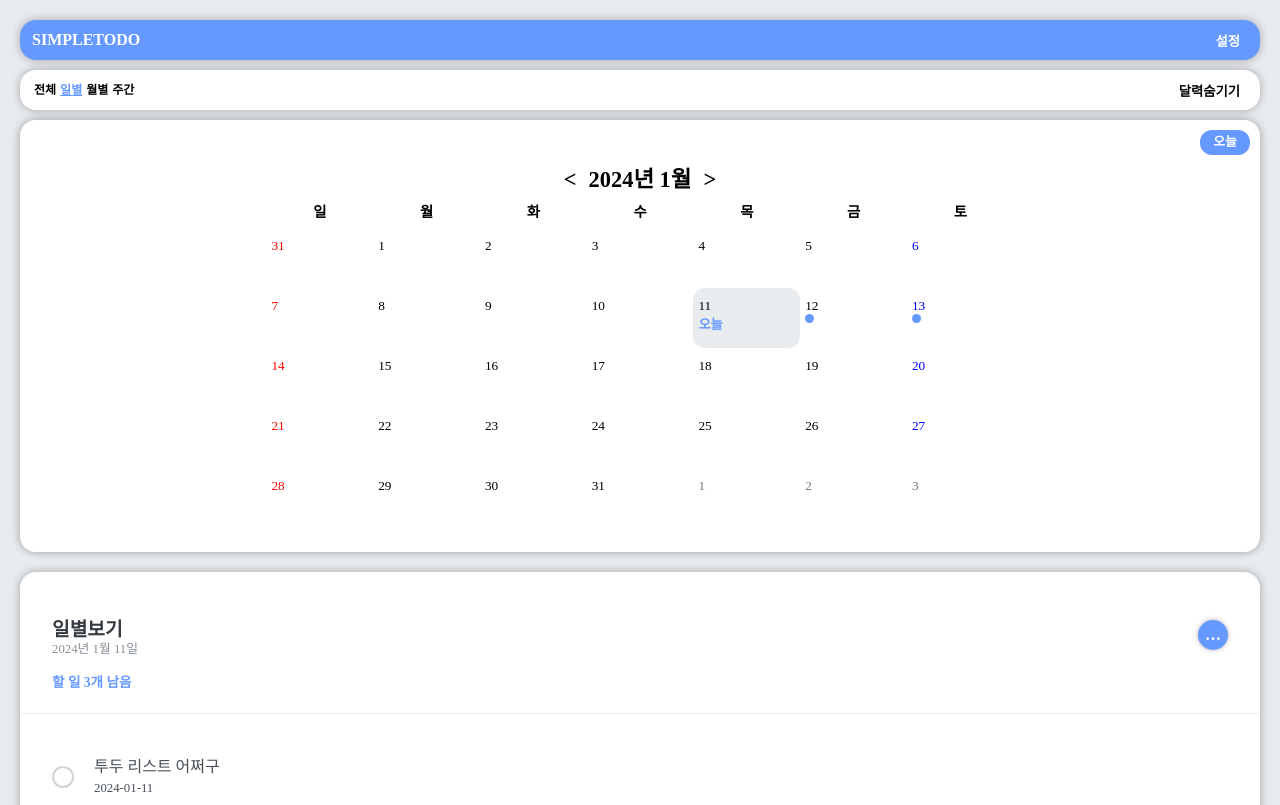
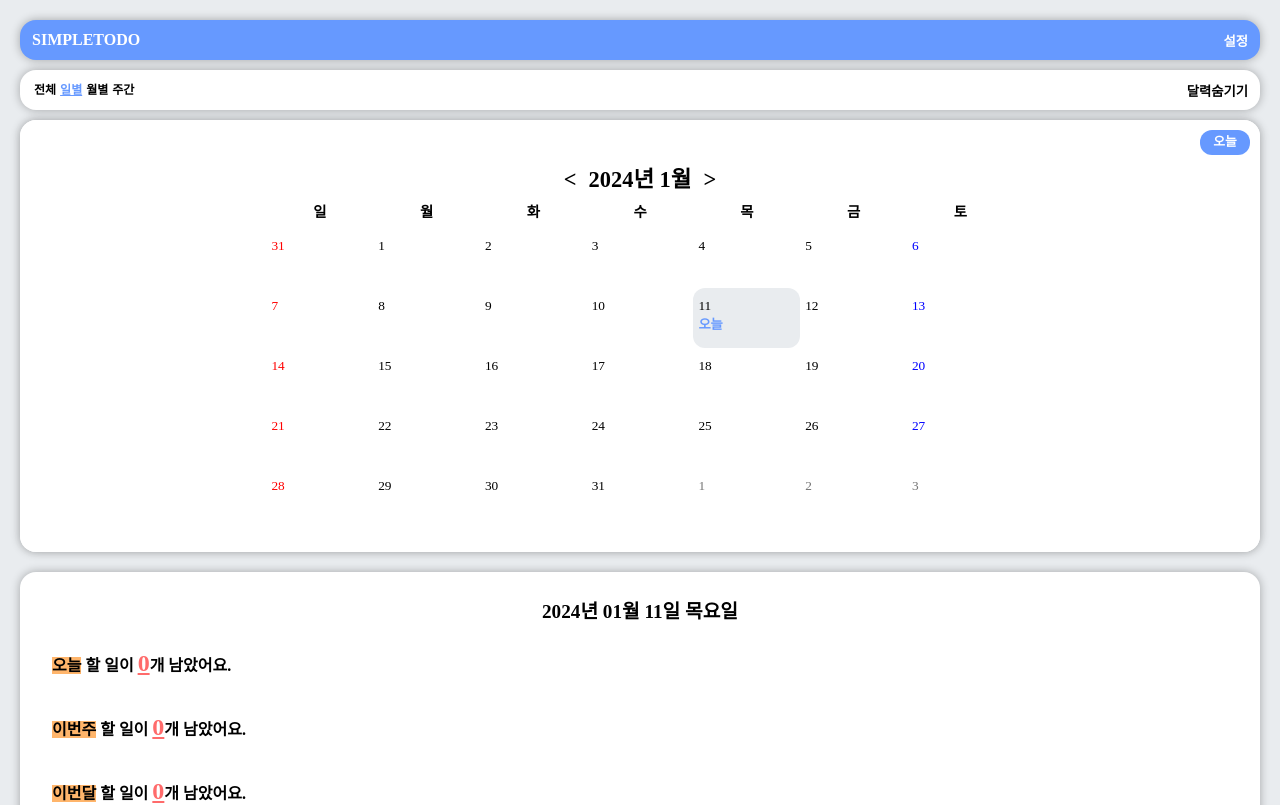
Before and after one commit to onpul/mashup-todolist, a React (Create React App) app: page / in a window 1280 px wide. Shown: the top 805 px of the page. Built offline with nearby package versions, Linux system fonts and the light colour scheme.

Commit message:
메인화면 개발중

```diff
--- a/src/App.js
+++ b/src/App.js
@@ -6,12 +6,12 @@ import TodoList from './components/TodoList';
 import TodoCreate from './components/TodoCreate';
 import { TodoProvider } from './TodoContext';
 import CalendarTemplate from './components/CalendarTemplate';
-import HeaderTemplate from './components/HeaderTemplate';
 import FilterTemplate from './components/FilterTemplate';
 import MainTemplate from './components/MainTemplate';
-import FooterTemplate from './components/FooterTemplate';
 import TodoEdit from './components/TodoEdit';
 import ReportTemplate from './components/ReportTemplate';
+import HeaderTemplate from './components/HeaderTemplate';
+import FooterTemplate from './components/FooterTemplate';
 
 const GlobalStyle = createGlobalStyle`
     /* 기본 적용 스타일 초기화 */
@@ -87,7 +87,7 @@ function App() {
                     <HeaderTemplate />
                     <FilterTemplate />
                     <CalendarTemplate />
-                    {/* <ReportTemplate /> */}
+                    <ReportTemplate />
                     <TodoTemplate>
                         <TodoHead />
                         <TodoCreate />
--- a/src/TodoContext.js
+++ b/src/TodoContext.js
@@ -11,127 +11,129 @@ const todoListData = {
     showSetting: false,
     showEditMode: false,
     allChecked: false,
+    filter: null,
     todoItem: [
         {
-            date: '2024-01-11',
+            date: '2024-03-11',
             id: 1,
             content: '투두 리스트 어쩌구',
             completed: false,
             checked: false,
         },
         {
-            date: '2024-01-12',
+            date: '2024-03-12',
             id: 2,
             content: '투두 더미데이터 어쩌구',
             completed: true,
             checked: false,
         },
         {
-            date: '2024-01-13',
+            date: '2024-03-13',
             id: 3,
             content: '맛있는 거 먹기 어쩌구',
             completed: false,
             checked: false,
         },
         {
-            date: '2024-01-13',
+            date: '2024-03-13',
             id: 4,
             content: '집에 가고싶다 어쩌구',
             completed: true,
             checked: false,
         },
         {
-            date: '2024-01-13',
+            date: '2024-03-13',
             id: 5,
             content: '어쩌구 저쩌구',
             completed: true,
             checked: false,
         },
         {
-            date: '2024-01-13',
+            date: '2024-03-13',
             id: 6,
             content: '어쩌구 저쩌구 어쩌구 저쩌구',
             completed: true,
             checked: false,
         },
         {
-            date: '2024-01-13',
+            date: '2024-03-13',
             id: 7,
             content: '어쩌구 저쩌구 어쩌구 저쩌구',
             completed: true,
             checked: false,
         },
         {
-            date: '2024-01-13',
+            date: '2024-03-13',
             id: 8,
             content: '어쩌구 저쩌구 어쩌구 저쩌구',
             completed: true,
             checked: false,
         },
         {
-            date: '2024-01-11',
+            date: '2024-03-11',
             id: 9,
             content: '어쩌구 저쩌구 어쩌구 저쩌구',
             completed: true,
             checked: false,
         },
         {
-            date: '2024-01-11',
+            date: '2024-03-11',
             id: 10,
             content: '가습기 세척하기',
             completed: true,
             checked: false,
         },
         {
-            date: '2024-01-11',
+            date: '2024-03-11',
             id: 11,
             content: '쓰레기통 비우기',
             completed: false,
             checked: false,
         },
         {
-            date: '2024-01-11',
+            date: '2024-03-11',
             id: 12,
             content: '마우스, 키보드 전원 끄기',
             completed: false,
             checked: false,
         },
         {
-            date: '2023-12-18',
+            date: '2024-02-18',
             id: 13,
             content: '리액트 운영 배포 확인하기',
             completed: false,
             checked: false,
         },
         {
-            date: '2023-12-15',
+            date: '2024-02-18',
             id: 14,
             content: '연차 일정 확인하기',
             completed: true,
             checked: false,
         },
         {
-            date: '2023-12-15',
+            date: '2024-03-18',
             id: 15,
             content: '연차 일정 확인하기',
             completed: true,
             checked: false,
         },
         {
-            date: '2024-02-15',
+            date: '2024-03-18',
             id: 16,
             content: 'TODOTEST 어쩌구1',
             completed: true,
             checked: false,
         },
         {
-            date: '2024-02-20',
+            date: '2024-03-20',
             id: 17,
             content: 'TODOTEST 어쩌구2',
             completed: true,
             checked: false,
         },
     ],
+    filterItem: [],
 };
 
 function todoReducer(state, action) {
@@ -188,6 +190,18 @@ function todoReducer(state, action) {
                 showForm: action.showForm,
                 showSetting: action.showSetting,
                 showEditMode: action.showEditMode,
+            };
+        case 'SHOWDONELIST':
+            return {
+                ...state,
+                filter: 'done',
+                todoItem: state.todoItem.filter((todo) => action.id.includes(todo.id) && todo.completed),
+            };
+        case 'SHOWYETLIST':
+            return {
+                ...state,
+                filter: 'yet',
+                todoItem: state.todoItem.filter((todo) => action.id.includes(todo.id) && !todo.completed),
             };
         default:
             return state;
--- a/src/components/FilterTemplate.jsx
+++ b/src/components/FilterTemplate.jsx
@@ -1,4 +1,4 @@
-import React, { useRef, useState } from 'react';
+import React from 'react';
 import styled from 'styled-components';
 import { useTodoDispatch, useTodoState, useTodoDate } from '../TodoContext';
 import moment from 'moment';
@@ -36,7 +36,8 @@ const StyledButton = styled.button`
     height: 60%;
     width: auto;
     background: none;
-    margin: 2px;
+    margin-left: 2px;
+    padding: 0;
     cursor: pointer;
     font-weight: 600;
 `;
--- a/src/components/HeaderTemplate.jsx
+++ b/src/components/HeaderTemplate.jsx
@@ -40,7 +40,8 @@ const StyledButton = styled.button`
     height: 60%;
     width: auto;
     background: none;
-    margin: 2px;
+    margin-left: 2px;
+    padding: 0;
     cursor: pointer;
 
     /* padding: 8px; */
--- a/src/components/ReportTemplate.jsx
+++ b/src/components/ReportTemplate.jsx
@@ -2,6 +2,8 @@ import React from 'react';
 import styled from 'styled-components';
 import { useTodoState } from '../TodoContext';
 import moment from 'moment';
+import TodoList from '../components/TodoList';
+import HeaderTemplate from '../components/HeaderTemplate';
 
 const ReportTemplateBlock = styled.div`
     /* width: auto; */
@@ -14,49 +16,77 @@ const ReportTemplateBlock = styled.div`
     margin: 10px 20px 10px;
     display: flex;
     flex-direction: column;
+    /* padding-top: 24px; */
+    padding-bottom: 24px;
 
-    padding-top: 24px;
+    .todoTitle {
+        padding-left: 32px;
+        padding-right: 32px;
+    }
+
+    .type {
+        background-color: #ffb56b;
+    }
+
+    .detail {
+        font-size: 0.5em;
+    }
+
+    .tasks-left {
+        color: #ff6b6b;
+        text-decoration: underline;
+        font-size: 1.5em;
+        font-weight: 900;
+        margin-top: 0.5em;
+        /* margin-bottom: 0.5em; */
+    }
+`;
+
+const ReportHeaderBlock = styled.div`
+    text-align: center;
+    font-size: 1.2em;
+    padding-top: 30px;
+    padding-bottom: 30px;
     padding-left: 32px;
     padding-right: 32px;
-    padding-bottom: 24px;
+    /* border-bottom: 1px solid #e9ecef; */
+`;
 
-    h1 {
-        text-align: center;
-        margin: 0;
-        font-size: 1.5em;
-        color: #343a40;
-    }
-    .tasks-left {
-        color: #6699ff;
-        font-size: 1em;
-        font-weight: bold;
-    }
-
-    div {
-        margin-bottom: 10px;
-    }
-`;
+const ReportContentBlock = styled.div``;
 
 function ReportTemplate({ children }) {
     const state = useTodoState();
     const todoItems = state.todoItem;
-    const filteredList = todoItems.filter((todo) => moment(todo.date).isBetween(state.minDate, state.maxDate, undefined, '[]'));
-    let sortedList = null;
+    const fncReturnTodo = (type) => {
+        // debugger;
+        const sMinDate = moment(type === 'today' ? moment() : type === 'week' ? moment().startOf('week') : moment().startOf('month')).format('YYYY-MM-DD');
+        const sMaxDate = moment(type === 'today' ? moment() : type === 'week' ? moment().endOf('week') : moment().endOf('month')).format('YYYY-MM-DD');
+        return todoItems.filter((todo) => moment(todo.date).isBetween(sMinDate, sMaxDate, undefined, '[]') && !todo.completed);
+    };
 
-    if (filteredList.length > 0) {
-        sortedList = filteredList.sort(function (a, b) {
-            return moment(b.date) - moment(a.date);
-        });
-    }
-    const undoneTasks = sortedList ? sortedList.filter((todo) => !todo.completed) : '';
     return (
         <ReportTemplateBlock>
-            <h1>SIMPLETODO 리포트</h1>
-            <div className="tasks-left">n월 총 n개 중 n개 완료</div>
-            <h3>오늘 할 일</h3>
-            <div className="tasks-left">오늘 할 일이 총 {undoneTasks === '' ? '0' : undoneTasks}개 남았어요.</div>
-            <h3>이번주 할 일</h3>
-            <div className="tasks-left">이번주 할 일이 총 {undoneTasks === '' ? '0' : undoneTasks}개 남았어요.</div>
+            <ReportHeaderBlock>
+                <h1>{moment().format('YYYY년 MM월 DD일 dddd')}</h1>
+            </ReportHeaderBlock>
+            <ReportContentBlock>
+                <h3 className="todoTitle">
+                    <span className="type">오늘</span> 할 일이 <span className="tasks-left">{fncReturnTodo('today').length}</span>개 남았어요.
+                </h3>
+                <TodoList list={fncReturnTodo('today')}>어쩌구</TodoList>
+            </ReportContentBlock>
+            <ReportContentBlock>
+                <h3 className="todoTitle">
+                    <span className="type">이번주</span> 할 일이 <span className="tasks-left">{fncReturnTodo('week').length}</span>개 남았어요.
+                </h3>
+                <TodoList list={fncReturnTodo('week')}>어쩌구</TodoList>
+            </ReportContentBlock>
+            <ReportContentBlock>
+                <h3 className="todoTitle">
+                    <span className="type">이번달</span> 할 일이 <span className="tasks-left">{fncReturnTodo('month').length}</span>개 남았어요.
+                </h3>
+                <TodoList list={fncReturnTodo('week')}>어쩌구</TodoList>
+            </ReportContentBlock>
         </ReportTemplateBlock>
     );
 }
--- a/src/components/TodoCreate.jsx
+++ b/src/components/TodoCreate.jsx
@@ -60,11 +60,13 @@ const AddButton = styled.div`
     display: flex;
     justify-content: center;
     text-align: center;
+    background: #e9ecef;
     color: #ff6b6b;
     border: none;
-    border-radius: 50%;
+    width: 100%;
     height: 35px;
-    width: 35px;
+    margin: 0 5px;
+    border-radius: 5px;
     cursor: pointer;
     /* background: #ff6b6b; */
 
--- a/src/components/TodoEdit.jsx
+++ b/src/components/TodoEdit.jsx
@@ -71,14 +71,14 @@ function TodoEdit() {
         } else if (e.target.id === 'done') {
             dispatch({
                 type: 'ALLDONE',
-                id: todoList.map((key) => {
+                id: checkedList.map((key) => {
                     return key.id;
                 }),
             });
         } else if (e.target.id === 'yet') {
             dispatch({
                 type: 'ALLYET',
-                id: todoList.map((key) => {
+                id: checkedList.map((key) => {
                     return key.id;
                 }),
             });
--- a/src/components/TodoHead.jsx
+++ b/src/components/TodoHead.jsx
@@ -5,6 +5,7 @@ import moment from 'moment';
 import 'moment/locale/ko';
 
 const TodoHeadBlock = styled.div`
+    width: 100%;
     box-sizing: border-box;
     display: flex;
     justify-content: space-between;
@@ -24,10 +25,19 @@ const TodoHeadBlock = styled.div`
         font-size: 0.8em;
     }
     .tasks-left {
+        display: flex;
         color: #6699ff;
         font-size: 0.85em;
         margin-top: 20px;
         font-weight: bold;
+    }
+    #filter {
+        color: #343a40;
+        font-size: 0.8em;
+        background-color: yellow;
+        width: auto;
+        text-align: center;
+        margin-right: 5px;
     }
 `;
 
@@ -144,6 +154,21 @@ function TodoHead() {
 
     const dispatch = useTodoDispatch();
     function fncSetComponent(param) {
+        if (param === 'done') {
+            dispatch({
+                type: 'SHOWDONELIST',
+                id: sortedList.map((key) => {
+                    return key.id;
+                }),
+            });
+        } else if (param === 'yet') {
+            dispatch({
+                type: 'SHOWYETLIST',
+                id: sortedList.map((key) => {
+                    return key.id;
+                }),
+            });
+        } else {
             dispatch(
                 {
                     type: 'SHOWORHIDE',
@@ -154,28 +179,39 @@ function TodoHead() {
                 []
             );
         }
+    }
 
     const undoneTasks = sortedList ? sortedList.filter((todo) => !todo.completed) : '';
-    const infoText_T = '할 일 ' + undoneTasks.length + '개 남음';
+    // const infoText_T = '할 일 ' + undoneTasks.length + '개 남음';
+    const infoText_T = '총 ' + filteredList.length + '개 항목 중 ' + undoneTasks.length + '개 미완료';
     const infoText_F = '예정된 일정이 없습니다.';
     return (
         <>
             <TodoHeadBlock>
                 {state.showForm ? (
+                    <>
                         <div>
                             <h1>추가하기</h1>
                             <div className="day">{selDate.format('LL')}</div>
                         </div>
+                        <div onClick={() => fncSetComponent('')} style={{ zIndex: 999 }}>
+                            <SetTodoBlock>
+                                <span>⏎</span>
+                            </SetTodoBlock>
+                        </div>
+                    </>
                 ) : (
                     <>
                         <div>
                             <h1>{sTitle}</h1>
                             <div className="day">{day}</div>
-                            <div className="tasks-left">{undoneTasks.length === 0 ? infoText_F : infoText_T}</div>
+                            <div className="tasks-left">
+                                <div>{undoneTasks.length === 0 ? infoText_F : infoText_T}</div>
+                            </div>
                         </div>
                         <div onMouseOver={() => fncSetComponent('setting')} onMouseOut={() => fncSetComponent('')} style={{ zIndex: 999 }}>
                             <SetTodoBlock>
-                                <span>…</span>
+                                <span>···</span>
                             </SetTodoBlock>
                         </div>
                     </>
@@ -195,6 +231,16 @@ function TodoHead() {
                                 <span>e</span>
                             </li>
                             <hr />
+                            <li id="edit" onMouseOver={() => fncSetComponent('yet')} onClick={() => fncSetComponent('yet')}>
+                                <span>미완료 일정만 보기</span>
+                                <span>x</span>
+                            </li>
+                            <hr />
+                            <li id="edit" onMouseOver={() => fncSetComponent('done')} onClick={() => fncSetComponent('done')}>
+                                <span>완료된 일정만 보기</span>
+                                <span>v</span>
+                            </li>
+                            <hr />
                             <li>
                                 <span>설정</span>
                                 <span>s</span>
--- a/src/components/TodoList.jsx
+++ b/src/components/TodoList.jsx
@@ -1,27 +1,31 @@
 import React from 'react';
-import styled from 'styled-components';
+import { styled, css } from 'styled-components';
+import { useTodoState } from '../TodoContext';
 import TodoItem from './TodoItem';
-import { useTodoState } from '../TodoContext';
 import moment from 'moment';
 
 const TodoListBlock = styled.div`
     display: flex;
     flex-direction: column;
     padding: 20px 32px;
-    padding-bottom: 48px;
-    min-height: 400px;
     /* max-height: 600px; */
     overflow: auto;
+    ${(props) =>
+        props.$margin &&
+        css`
+            min-height: 400px;
+            padding-bottom: 48px;
+        `}
 `;
 
-function TodoList() {
+function TodoList({ list }) {
     const state = useTodoState();
     const todoList = state.todoItem;
-    const filteredList = todoList.filter((todo) => moment(todo.date).isBetween(state.minDate, state.maxDate, undefined, '[]'));
+    const filteredList = list ? list : todoList.filter((todo) => moment(todo.date).isBetween(state.minDate, state.maxDate, undefined, '[]'));
 
     console.log('>>> todoList :' + JSON.stringify(todoList));
     return (
-        <TodoListBlock>
+        <TodoListBlock margin={list ? true : false}>
             {filteredList &&
                 filteredList.map((todo) => (
                     <TodoItem
```
Lines whose indentation alone changed are shown as unchanged.
